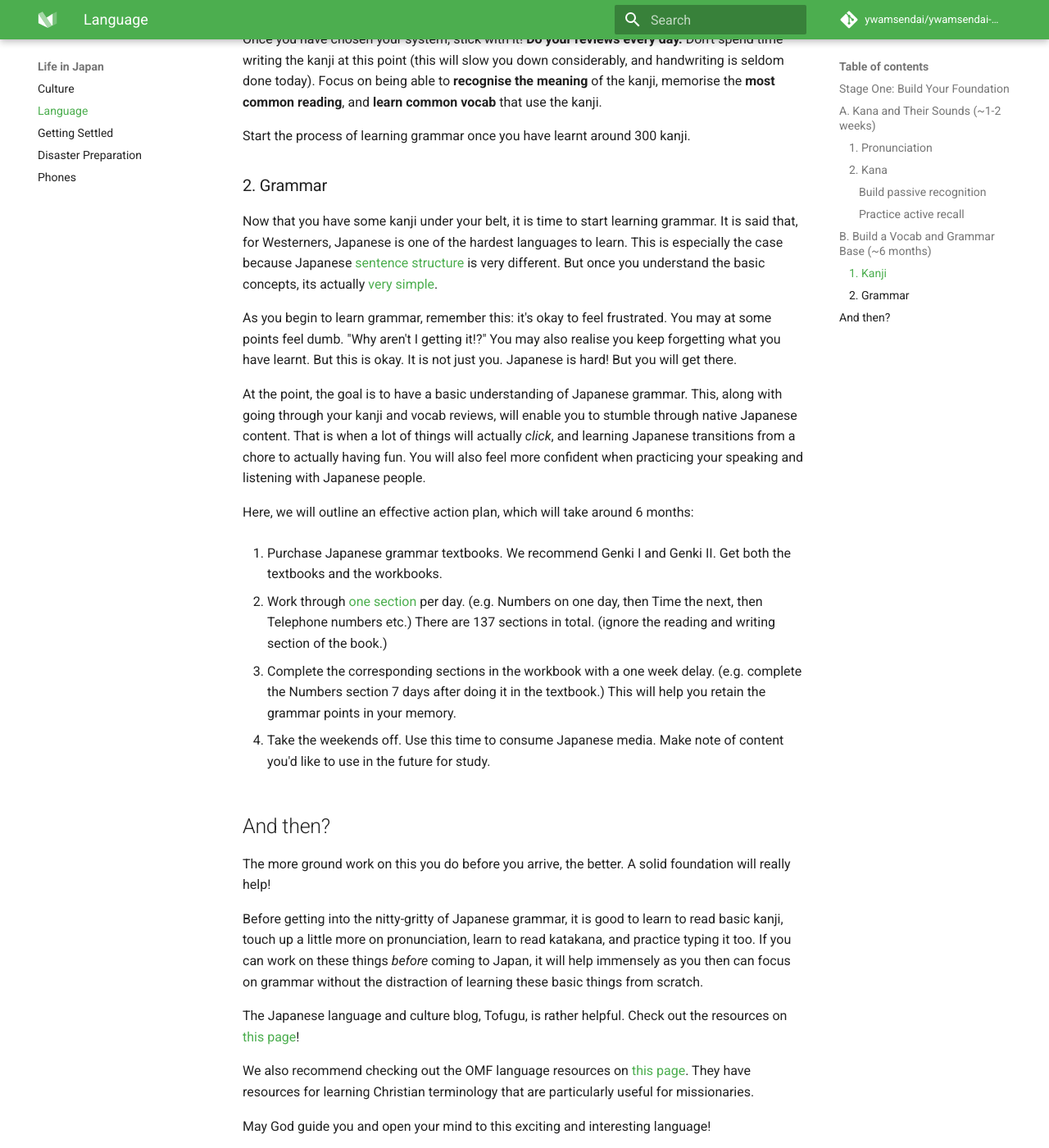
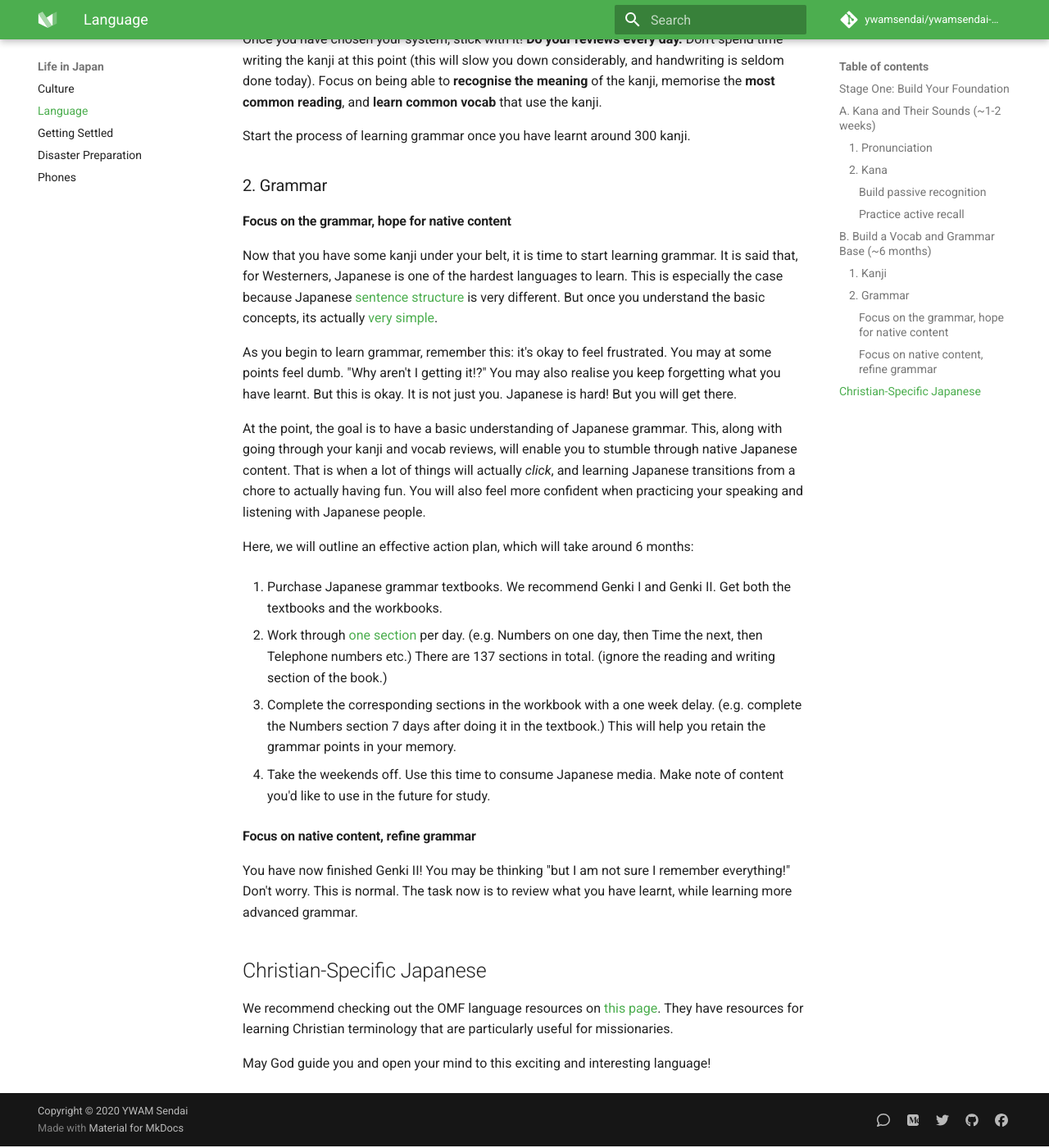
Before and after one commit to ywamsendai/ywamsendai-wiki, an MkDocs documentation site: the page built from docs/lifeinjapan/language.md, in a window 1280 px wide and 1400 px high, scrolled down 3899 px. Shown: the whole window at 82% size. Built offline with MkDocs 1.6.1 and Material for MkDocs 9.7.7, drawn with Linux system fonts in a browser that asks for light colours; comment, search, counter and statistics services are not loaded.

Commit message:
start section on post-genki

```diff
--- a/docs/lifeinjapan/language.md
+++ b/docs/lifeinjapan/language.md
@@ -95,6 +95,8 @@ Start the process of learning grammar once you have learnt around 300 kanji.
 
 ### 2. Grammar
 
+#### Focus on the grammar, hope for native content
+
 Now that you have some kanji under your belt, it is time to start learning grammar. It is said that, for Westerners, Japanese is one of the hardest languages to learn. This is especially the case because Japanese [sentence structure](https://8020japanese.com/japanese-sentence-structure/) is very different. But once you understand the basic concepts, its actually [very simple](https://smilenihongo.com/basic-japanese-sentence-structure).
 
 As you begin to learn grammar, remember this: it's okay to feel frustrated. You may at some points feel dumb. "Why aren't I getting it!?" You may also realise you keep forgetting what you have learnt. But this is okay. It is not just you. Japanese is hard! But you will get there.
@@ -111,16 +113,16 @@ Here, we will outline an effective action plan, which will take around 6 months:
 
 4. Take the weekends off. Use this time to consume Japanese media. Make note of content you'd like to use in the future for study.
 
+#### Focus on native content, refine grammar
+
+You have now finished Genki II! You may be thinking "but I am not sure I remember everything!" Don't worry. This is normal. The task now is to review what you have learnt, while learning more advanced grammar.
 
 
-## And then?
 
-The more ground work on this you do before you arrive, the better. A solid foundation will really help!
 
-Before getting into the nitty-gritty of Japanese grammar, it is good to learn to read basic kanji, touch up a little more on pronunciation, learn to read katakana, and practice typing it too. If you can work on these things *before* coming to Japan, it will help immensely as you then can focus on grammar without the distraction of learning these basic things from scratch.
+## Christian-Specific Japanese
 
-The Japanese language and culture blog, Tofugu, is rather helpful. Check out the resources on [this page](https://www.tofugu.com/learn-japanese/)!
+We recommend checking out the OMF language resources on [this page](https://omf.org/asia/japan/resources/japanese-language/). They have resources for learning Christian terminology that are particularly useful for missionaries.
 
-We also recommend checking out the OMF language resources on [this page](https://omf.org/asia/japan/resources/japanese-language/). They have resources for learning Christian terminology that are particularly useful for missionaries.
 
 May God guide you and open your mind to this exciting and interesting language!
```
